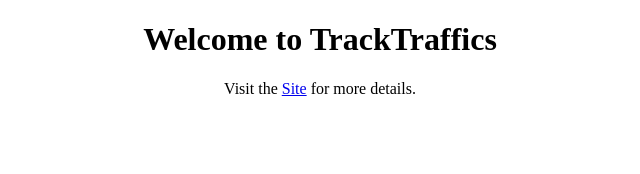
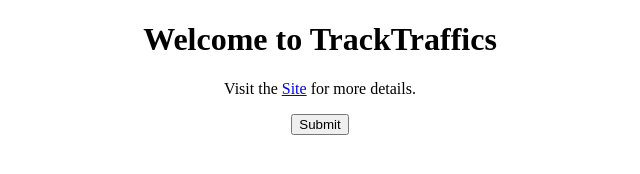
Before and after one commit to kiyaanmarketing/tracktraffics, a website: page public/index.html in a window 1280 px wide. Shown: the whole page, without its empty margins (320-960 px from the left). Drawn offline with Linux system fonts and the light colour scheme.

Commit message:
reffral button check

```diff
--- a/public/index.html
+++ b/public/index.html
@@ -12,6 +12,10 @@
   <h1>Welcome to TrackTraffics</h1>
   <p>Visit the <a href="https://kiyaanservices.com/">Site</a> for more details.</p>
 
+  <a href="https://aff.tracktraffics.com/affid/referrer">
+    <button type="button">Submit</button>
+  </a>
+
 </div>
 </body>
 </html>
```
